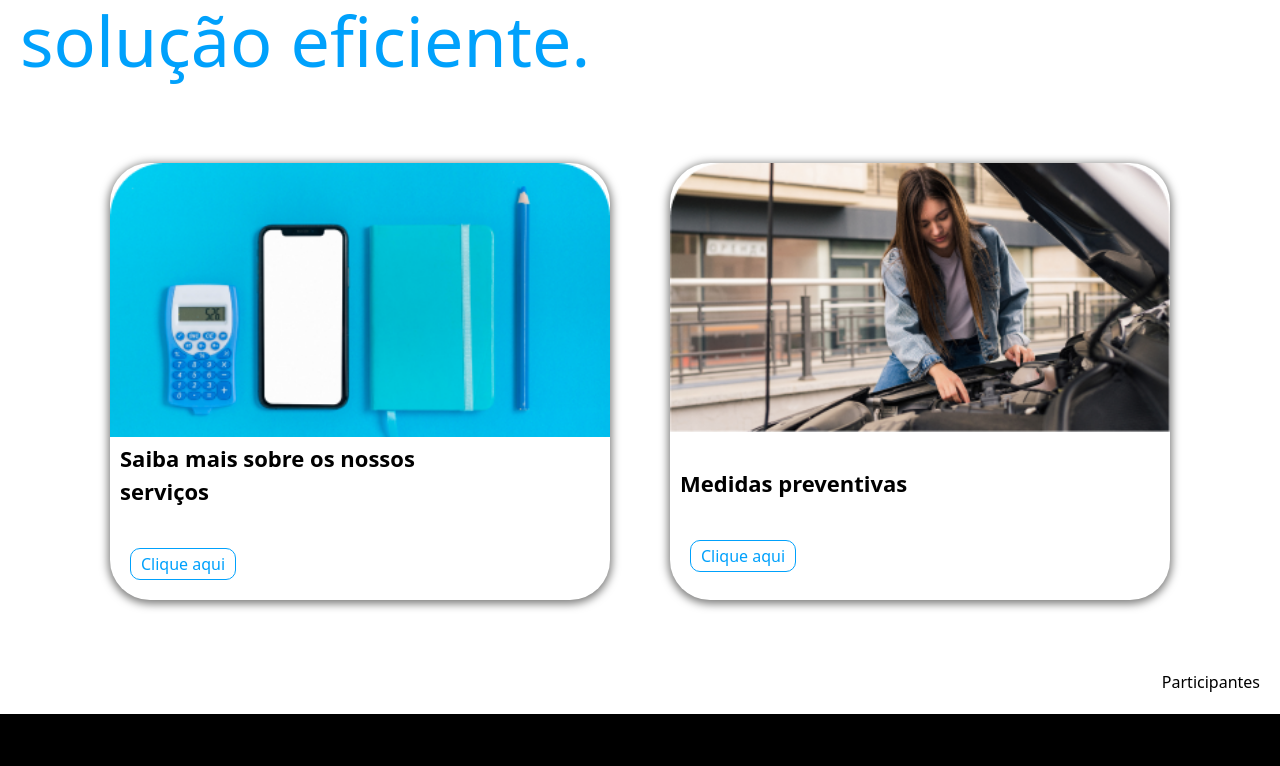
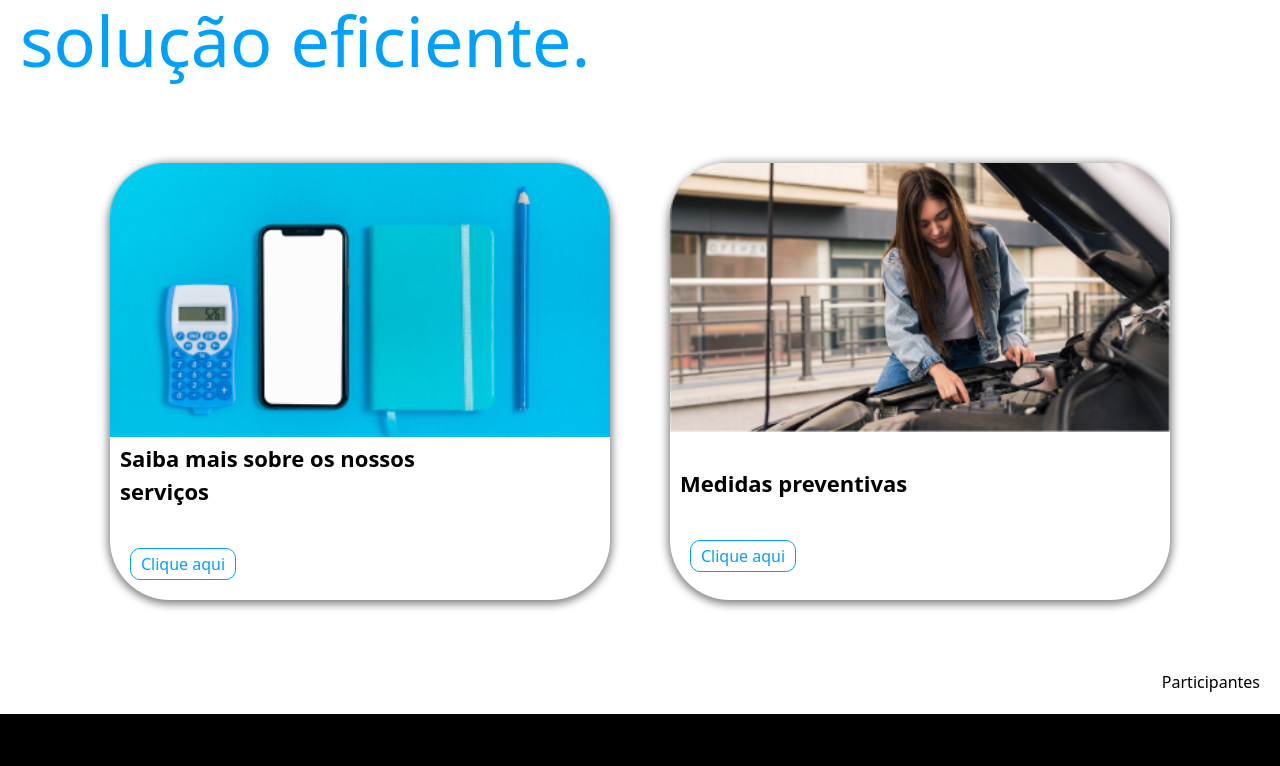
Before and after one commit to gusandrini/PortoCarCare-3, a Next.js app in the folder pcc/: page / in a window 1280 px wide. Shown: the part 579-1345 px from the top of the page. Built offline with nearby package versions, Linux system fonts and the light colour scheme.

Commit message:
corrigindo estilização

```diff
--- a/pcc/src/app/globals.css
+++ b/pcc/src/app/globals.css
@@ -108,7 +108,7 @@
     }
 
     .medidas-preventivas {
-      @apply shadow-[0_2px_9px_2px_#7f7f7e] rounded-[40px] flex flex-col;
+      @apply shadow-[0_2px_9px_2px_#7f7f7e] rounded-[60px] flex flex-col;
 
       p {
         @apply p-[35px_0_40px_10px] font-semibold text-[22px];
@@ -120,7 +120,7 @@
     }
 
     .assistente-virtual {
-      @apply shadow-[0_2px_9px_2px_#7f7f7e] rounded-[40px] flex flex-col;
+      @apply shadow-[0_2px_9px_2px_#7f7f7e] rounded-[60px] flex flex-col;
 
       p {
         @apply p-[5px_0_40px_10px] font-semibold text-[22px];
```
